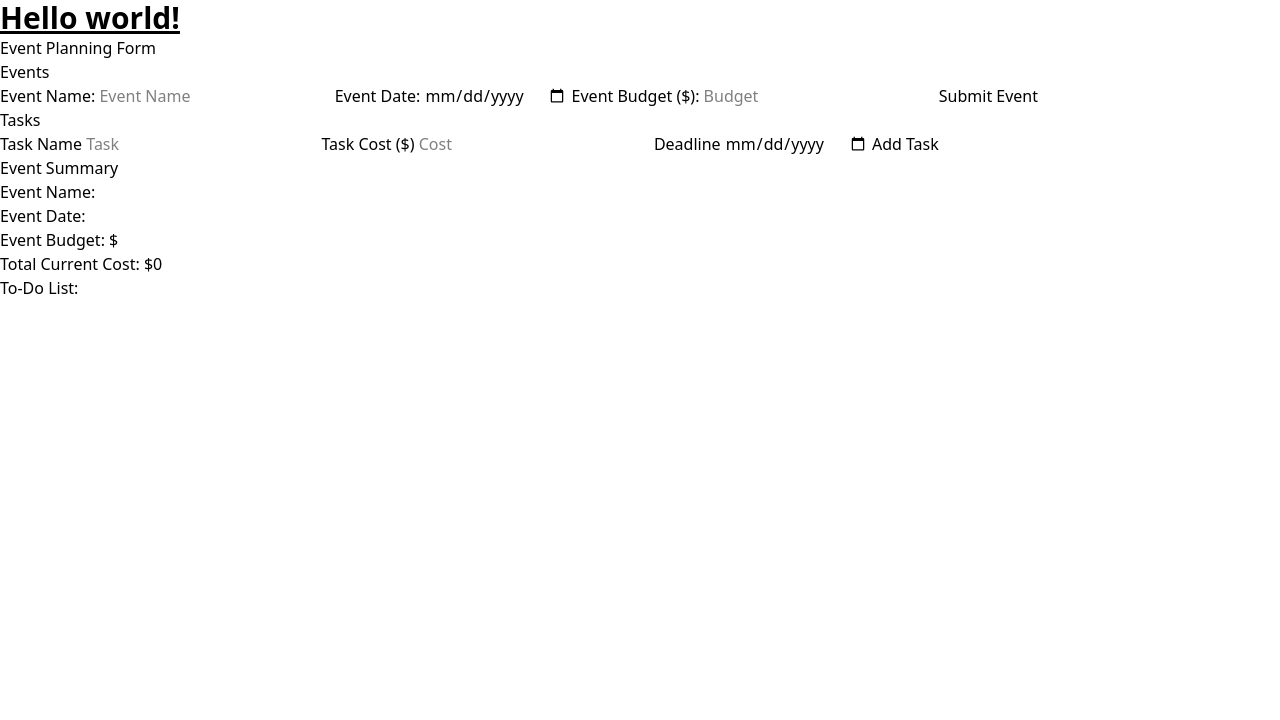
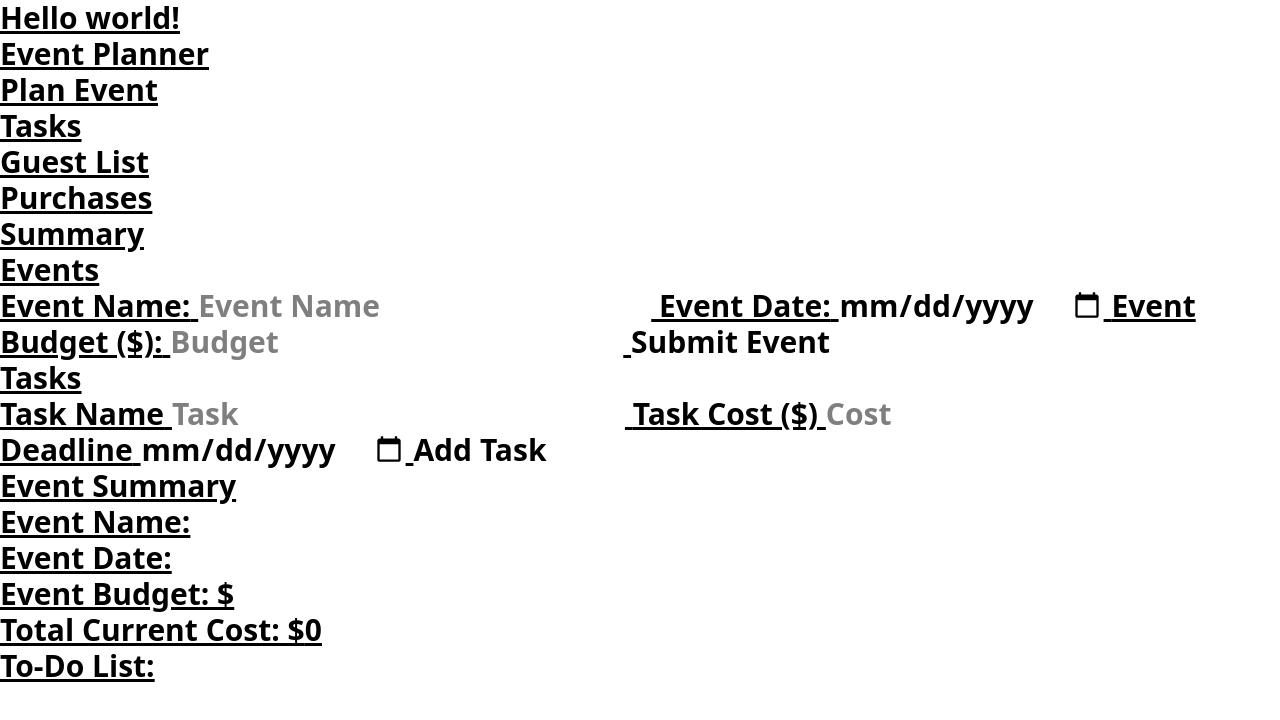
Before and after one commit to jessegauthierhumber/event-planner, a website: page src/index.html in a window 1280 px wide. Drawn offline with Linux system fonts and the light colour scheme.

Commit message:
Update index.html
Added a Navigation bar

```diff
--- a/src/index.html
+++ b/src/index.html
@@ -10,7 +10,18 @@
     <h1 class="text-3xl font-bold underline">
     Hello world!
 
-    <h1>Event Planning Form</h1>
+    <header>
+        <h1>Event Planner</h1>
+        <nav>
+          <ul>
+            <li><a href="#event-section">Plan Event</a></li>
+            <li><a href="#task-section">Tasks</a></li>
+            <li><a href="#guest-section">Guest List</a></li>
+            <li><a href="#purchase-section">Purchases</a></li>
+            <li><a href="#summary-section">Summary</a></li>
+          </ul>
+        </nav>
+      </header>
 
 <section id="events">
     <h1>Events</h1>
```
